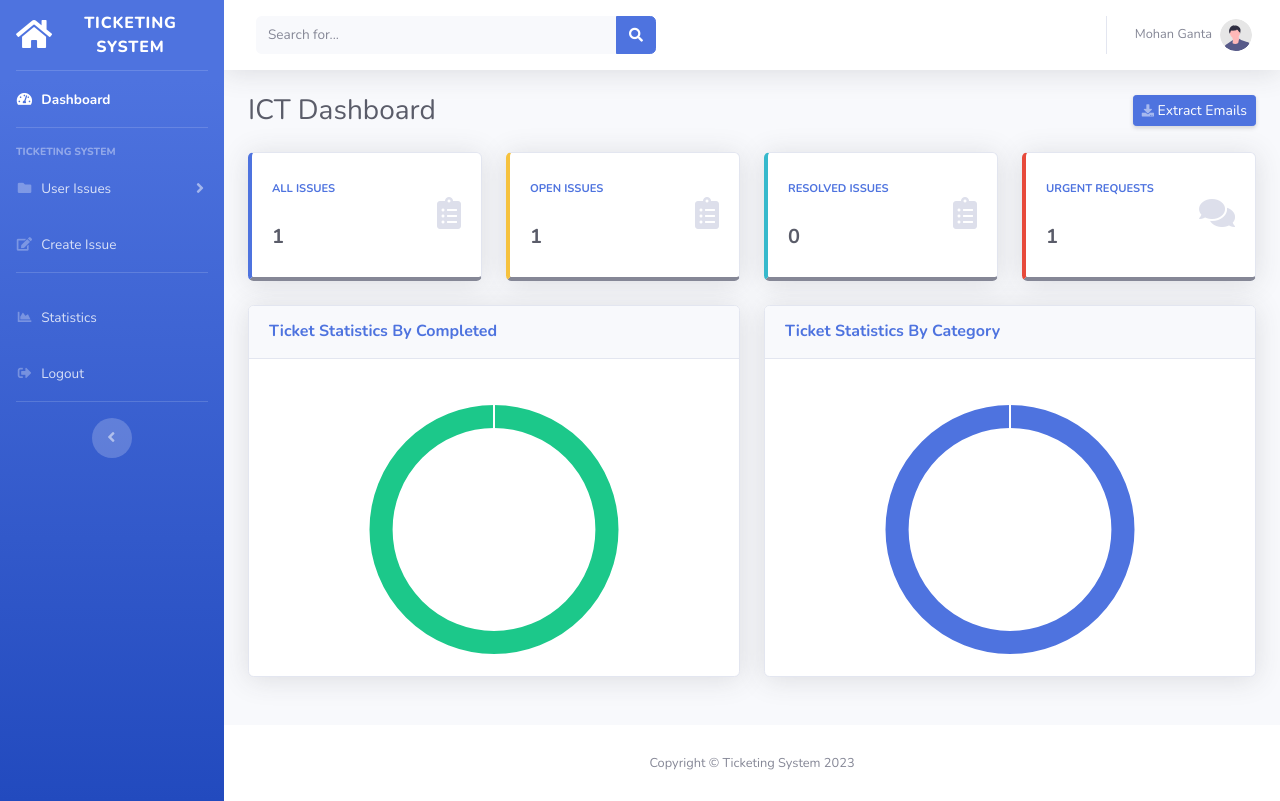
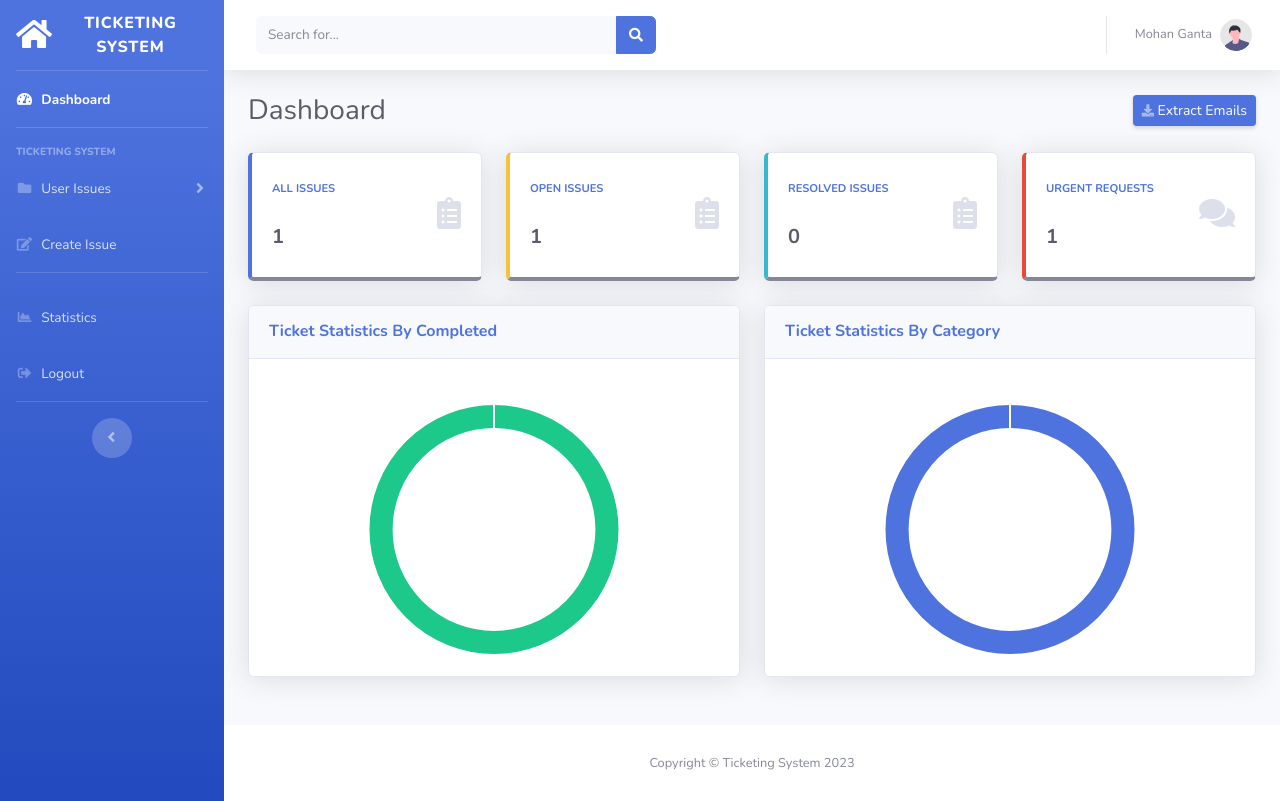
Before and after one commit to Mohan-Ganta/TicketingAPP, a Django app: page / in a window 1280 px wide. Run offline with Django 4.2, Linux system fonts and the light colour scheme; a user stored in the database is signed in; data comes from the database, SQL or seed files in the repository; some libraries are stand-ins or nearby versions.

Commit message:
Update index.html

```diff
--- a/ticketapp/templates/ticketapp/index.html
+++ b/ticketapp/templates/ticketapp/index.html
@@ -215,7 +215,7 @@
 
                     <!-- Page Heading -->
                     <div class="d-sm-flex align-items-center justify-content-between mb-4">
-                        <h1 class="h3 mb-0 text-gray-800">ICT Dashboard</h1>
+                        <h1 class="h3 mb-0 text-gray-800"> Dashboard</h1>
                         <a href="{% url 'ticketapp:get-emails' %}" class="d-none d-sm-inline-block btn btn-sm btn-primary shadow-sm"><i
                                 class="fas fa-download fa-sm text-white-50"></i> Extract Emails</a>
                     </div>
```
